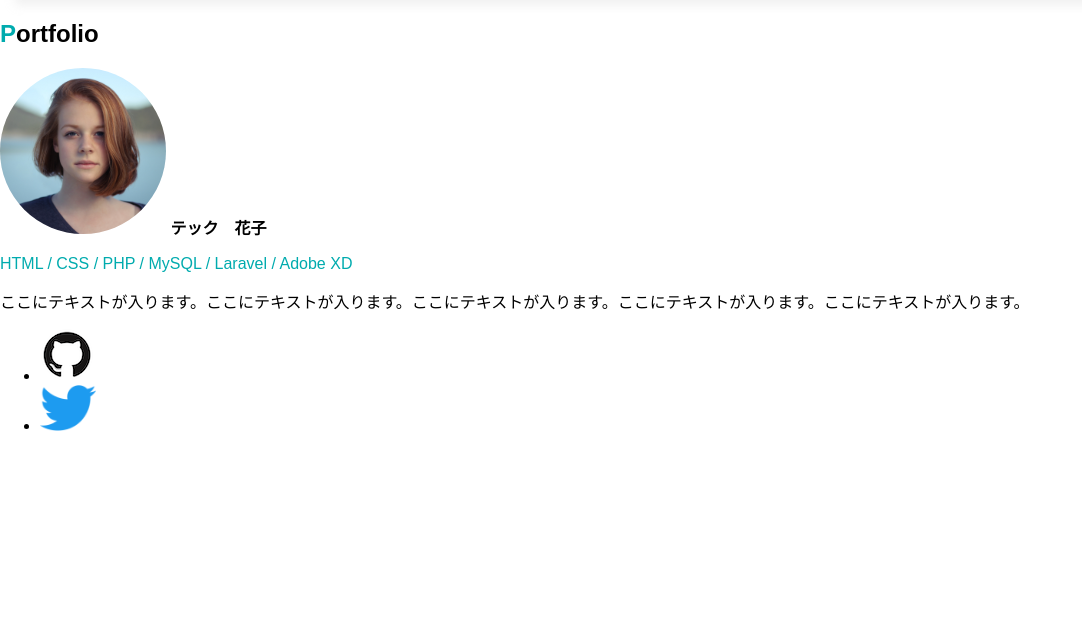
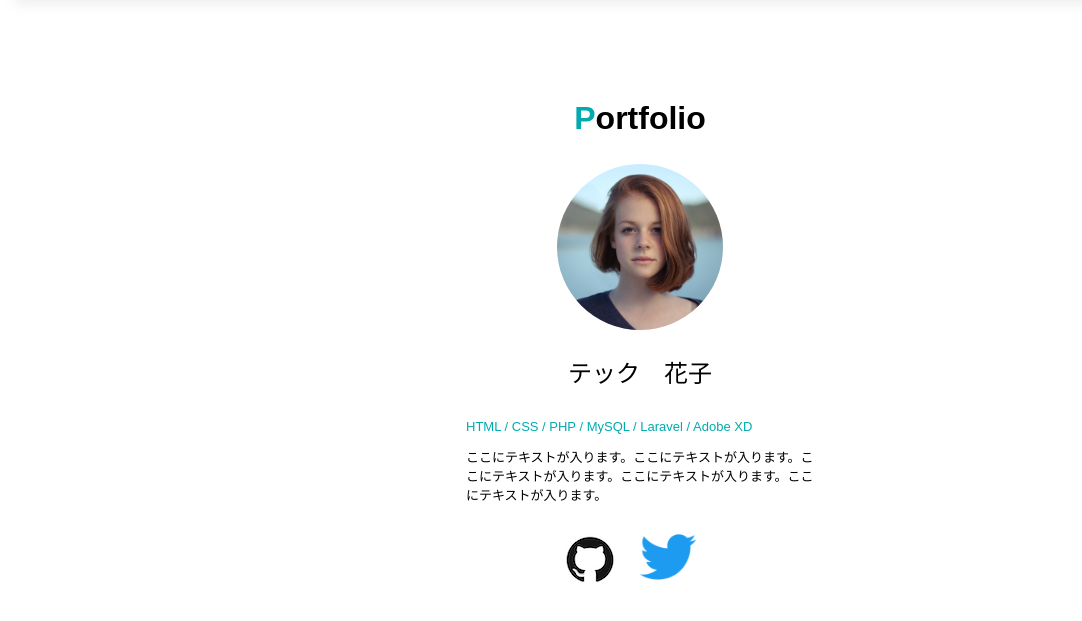
Before and after one commit to k-srtm/portfolio_practice, a PHP site: page / in a window 1280 px wide. Shown: the part 65-686 px from the top of the page, without its empty margins (0-1082 px from the left). Run offline with PHP 8.4, Linux system fonts and the light colour scheme.

Commit message:
Profileのレイアウト完了

```diff
--- a/style.css
+++ b/style.css
@@ -12,7 +12,11 @@
     color: #00abae;
 }
 
-/*　［header］のスタイルシート　*/
+.sub-title {
+    font-size: 32px;
+}
+
+/* [header]のスタイルシート　*/
 
 .block-header {
     margin: 10px;
@@ -26,3 +30,46 @@
     text-decoration: none;
     letter-spacing: 1px;
 }
+
+
+/* [main]のスタイルシート */
+
+.block-main {
+    text-align: center;
+    margin: 100px 0;
+}
+
+/* [profile]のスタイルシート*/
+
+.item-list {
+    width: 100%;
+    max-width: 348px;
+    margin: 0 auto;
+}
+
+.item-list b {
+    display: block;
+    font-size: 24px;
+    font-weight: normal;
+    margin: 20px 0 30px;
+}
+
+.item-list p {
+    font-size: 13px;
+    line-height: normal;
+    text-align: left;
+}
+
+.icon-list {
+    list-style: none;
+    width: 100%;
+    max-width: 247px;
+    margin: 30px auto;
+    padding: 0;
+    display: flex;
+    -webkit-justify-content: center;
+}
+
+.icon-list li {
+    margin-right: 22px;
+}
```
